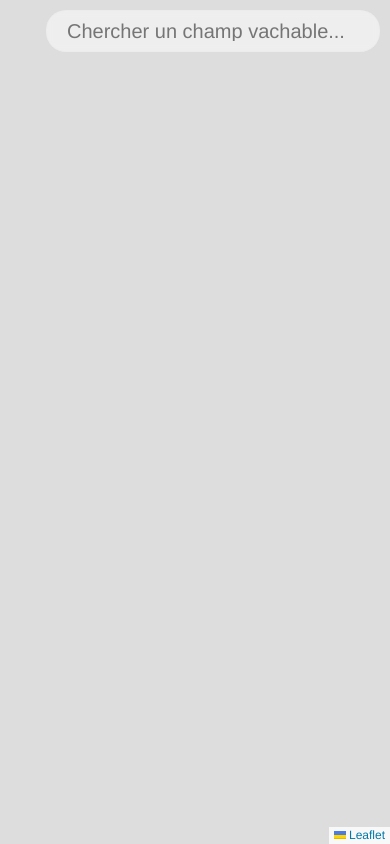
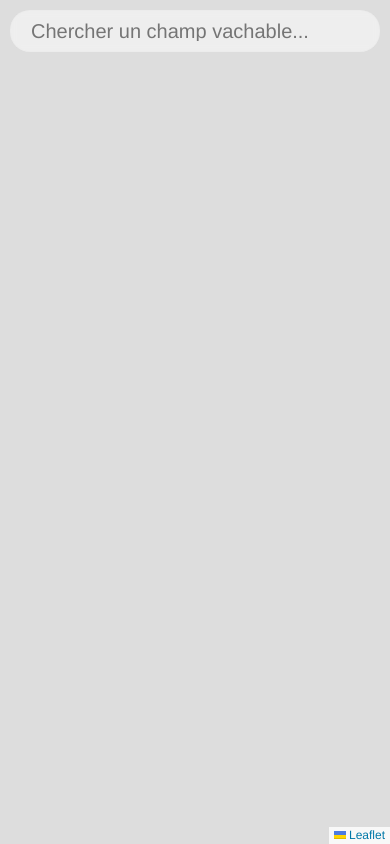
Before and after one commit to hugo-b-r/Outlandings, a plain HTML site: page index.html in a window 390 px wide. Drawn offline with nearby package versions, Linux system fonts and the light colour scheme; no server answers.

Commit message:
Fastly fix some theme ?

```diff
--- a/index.html
+++ b/index.html
@@ -4,6 +4,7 @@
 <head>
     <meta charset="UTF-8">
     <title>Outlandings</title>
+     <meta name="viewport" content="width=device-width, initial-scale=1.0">
     <link rel="stylesheet" href="https://unpkg.com/leaflet@1.9.4/dist/leaflet.css"
         integrity="sha256-p4NxAoJBhIIN+hmNHrzRCf9tD/miZyoHS5obTRR9BMY=" crossorigin="" />
     <!-- Make sure you put this AFTER Leaflet's CSS -->
--- a/style.css
+++ b/style.css
@@ -1,5 +1,6 @@
 html {
     height: 100%;
+    width: 100%;
 }
 
 body {
@@ -9,7 +10,7 @@
 }
 
 #map {
-    margin: auto;
+    margin: 0px;
     height: 100%;
     width: 100%;
     padding: 0;
@@ -23,7 +24,6 @@
     all: unset;
     flex: 1;
     margin-left: 10px;
-    margin-right: 10px;
     z-index: 1001;
 }
 
@@ -36,7 +36,7 @@
     border: 1px solid #ebebebbd;
     border-radius: 20px;
     height: 20px;
-    width: 80%;
+    width: 90%;
     max-width: 400px;
     z-index: 1000;
     background-color: #ffffff81;
@@ -66,3 +66,15 @@
     right: 10px;
     bottom: 10px;
 }
+
+@media screen and (max-width: 400px) {
+.search_bar {
+    max-width: unset;
+    transition-duration: 0.5s;
+    left: 10px;
+    right: 10px;
+    margin: 0px;
+    width: unset;
+
+}
+}
```
